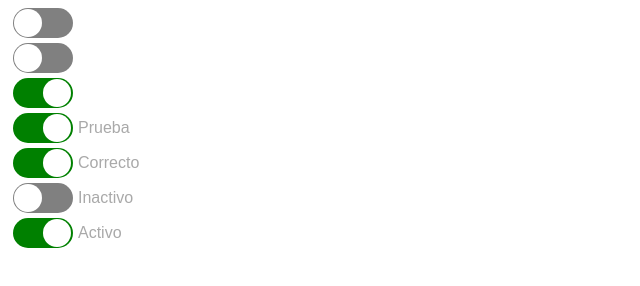
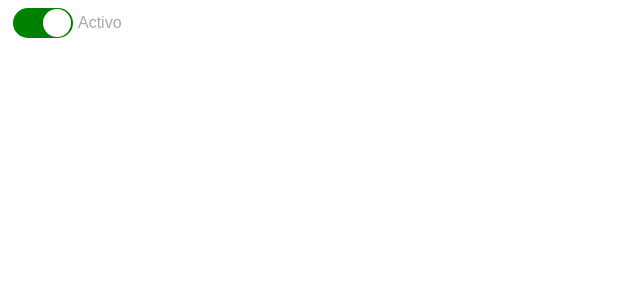
Before and after one commit to jaalorsa517/lib-components, a website built with Vite: page index.html in a window 1280 px wide. Shown: the whole page, without its empty margins (0-640 px from the left). Built offline with nearby package versions, Linux system fonts and the light colour scheme.

```diff
--- a/dev/main.js
+++ b/dev/main.js
@@ -1,10 +1,3 @@
 import { j5Toggle } from "@/main";
 
 j5Toggle();
-
-const body = document.body;
-
-const _j5Toggle = document.createElement("j5-toggle");
-body.appendChild(_j5Toggle);
-_j5Toggle.setAttribute("label", "Inactivo/Activo");
-_j5Toggle.setAttribute("checked", "true");
--- a/index.html
+++ b/index.html
@@ -8,11 +8,6 @@
   </head>
   <body>
     <script type="module" src="/dev/main.js"></script>
-    <j5-toggle class="my-toggle"></j5-toggle>
-    <j5-toggle class="my-toggle" checked></j5-toggle>
-    <j5-toggle class="my-toggle" checked="true"></j5-toggle>
-    <j5-toggle class="my-toggle" checked="true" label="ImPrueba/Prueba/Carro"></j5-toggle>
-    <j5-toggle class="my-toggle" checked="true" label="Incorrecto/Correcto"></j5-toggle>
-    <j5-toggle class="my-toggle" label="Inactivo/Activo"></j5-toggle>
+    <j5-toggle class="my-toggle" checked="true" label="Inactivo/Activo"></j5-toggle>
   </body>
 </html>
--- a/lib/components/toggle/Toggle.cls.ts
+++ b/lib/components/toggle/Toggle.cls.ts
@@ -27,7 +27,7 @@
     };
     this._render();
     this.addEventListener("click", this.onClick, false);
-    this._eventEmitter = new CustomEvent("onChange", { detail: { isChecked: this._checked } });
+    this._eventEmitter = new CustomEvent("change", { detail: { isChecked: this._checked } });
   }
   private _render() {
     const styletmp: HTMLStyleElement = document.createElement("style");
```
Also changed, not shown: README.md.
